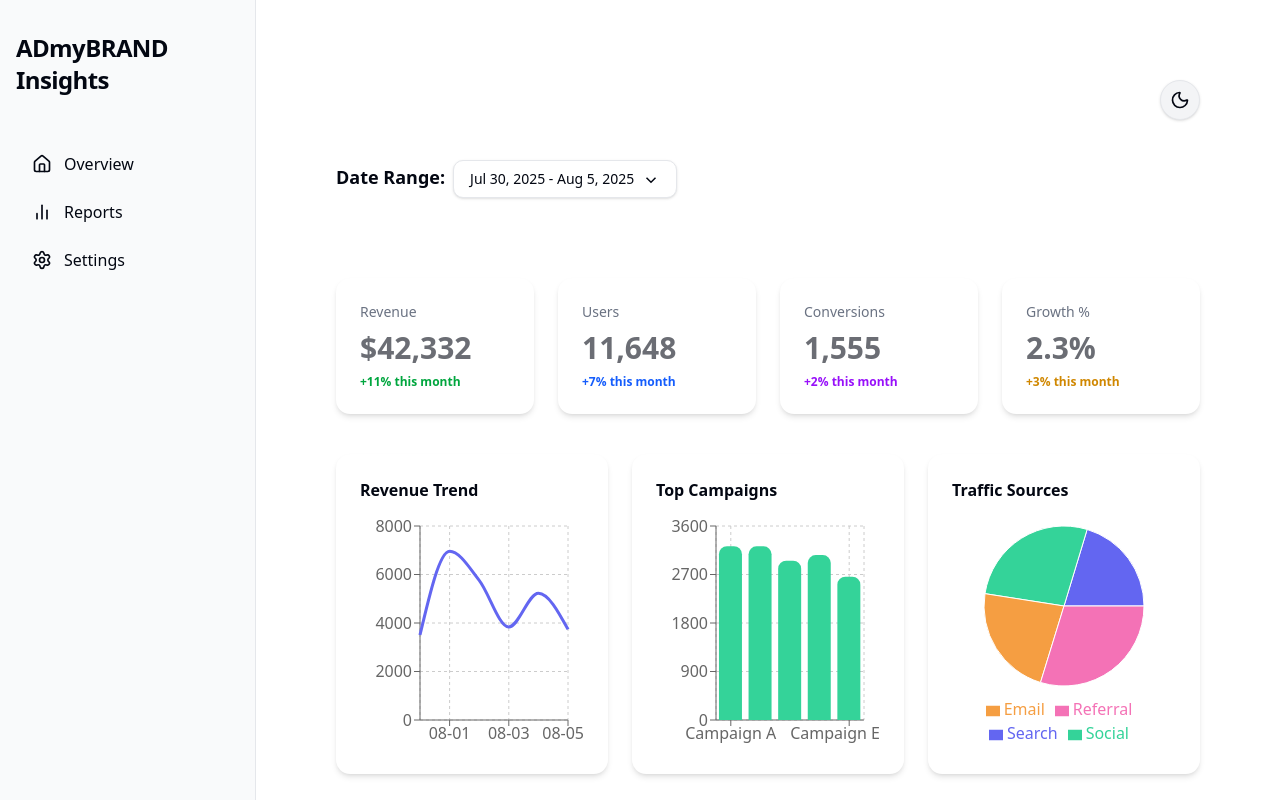
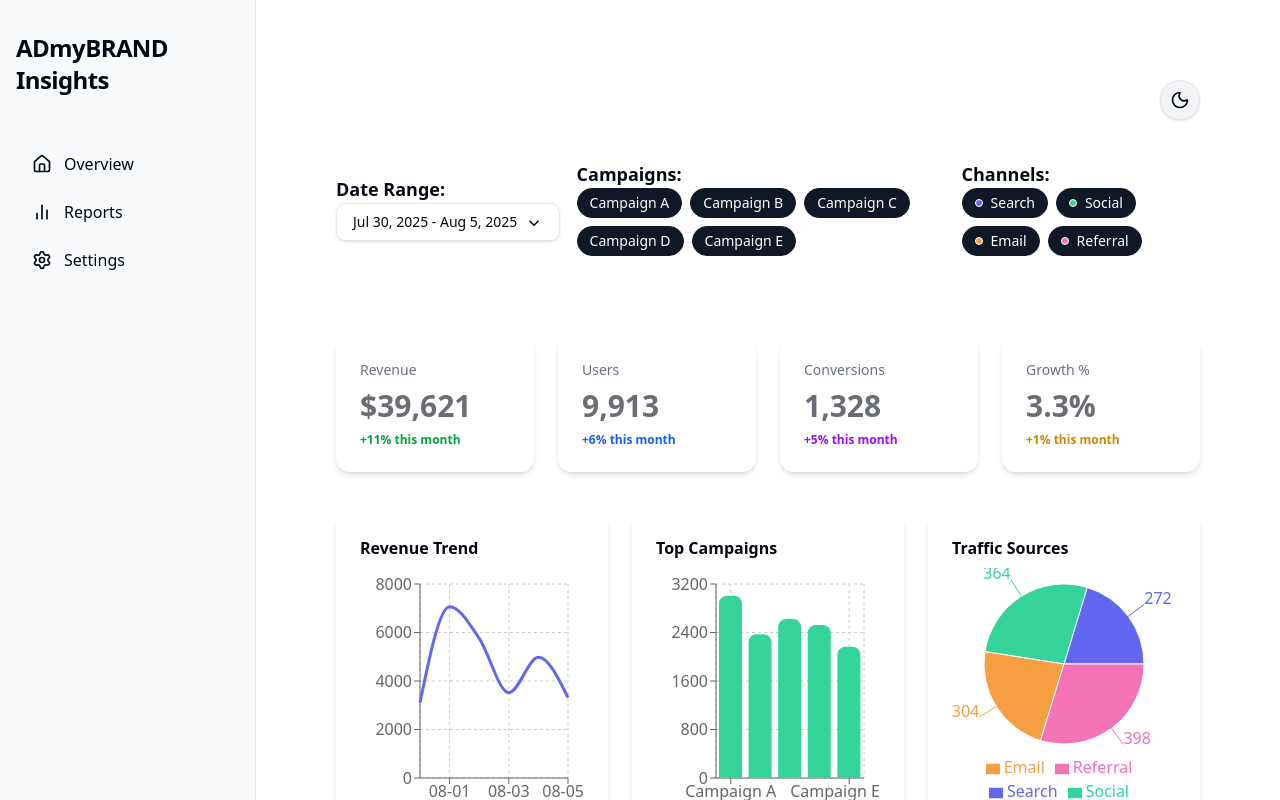
Before and after one commit to wahe7/AI-powered_dashboard, a Next.js app: page /overview in a window 1280 px wide. Shown: the top 800 px of the page. Built offline with nearby package versions, Linux system fonts and the light colour scheme.

Commit message:
add filter for compaign and source

```diff
--- a/src/app/(dashboard)/overview/page.tsx
+++ b/src/app/(dashboard)/overview/page.tsx
@@ -2,6 +2,8 @@
 
 import { Card, Skeleton } from "@/components/ui";
 import { RunningAnimal } from "@/components/ui/RunningAnimal";
+import { CampaignFilter } from "@/components/ui/CampaignFilter";
+import { SourceFilter } from "@/components/ui/SourceFilter";
 import React, { useState, useEffect } from "react";
 import { LineChart, BarChart, PieChart } from "@/components/charts";
 import { DataTable } from "@/components/table/DataTable";
@@ -20,6 +22,15 @@
     { label: "Growth %", value: `${(Math.random() * 5 + 1).toFixed(1)}%`, change: `+${getRandomInt(1,4)}%`, color: "text-yellow-600" },
   ];
 }
+
+// For filters
+const ALL_CAMPAIGNS = ['Campaign A', 'Campaign B', 'Campaign C', 'Campaign D', 'Campaign E'];
+const ALL_SOURCES = [
+  { name: 'Search', color: '#6366f1' },
+  { name: 'Social', color: '#34d399' },
+  { name: 'Email', color: '#f59e42' },
+  { name: 'Referral', color: '#f472b6' },
+];
 
 function randomizeLineChart() {
 
@@ -90,6 +101,9 @@
 import { PopoverDateRangePicker } from "@/components/ui/PopoverDateRangePicker";
 
 export default function OverviewPage() {
+  // Filter state
+  const [selectedCampaigns, setSelectedCampaigns] = useState<string[]>([...ALL_CAMPAIGNS]);
+  const [selectedSources, setSelectedSources] = useState<string[]>(ALL_SOURCES.map(s => s.name));
   const [loading, setLoading] = useState(true);
   const [metrics, setMetrics] = useState<null | { label: string; value: string; change: string; color: string }[]>(null);
   const [lineData, setLineData] = useState<null | { name: string; value: number; date: string }[] | null>(null);
@@ -129,7 +143,7 @@
       setBarSeries(randomizeBarChartSeries());
       setPieSeries(randomizePieChartSeries());
       setTable(randomizeTable());
-    }, 5000);
+    }, 10000);
     return () => clearInterval(interval);
   }, [loading]);
 
@@ -138,18 +152,27 @@
     return d >= dateRange.startDate && d <= dateRange.endDate;
   }
 
-  const filteredLineData = lineData ? lineData.filter(d => isInRange(d.date)) : [];
-  const filteredBarData = CAMPAIGNS.map(name => ({
+  // Filtered data helpers
+  const filteredLineData = lineData
+    ? lineData.filter(d => isInRange(d.date))
+    : [];
+
+  const filteredBarData = ALL_CAMPAIGNS.filter(name => selectedCampaigns.includes(name)).map(name => ({
     name,
-    value: barSeries ? barSeries.filter(d => d.name === name && isInRange(d.date)).reduce((sum, d) => sum + d.value, 0) : 0
+    value: barSeries
+      ? barSeries.filter(d => d.name === name && isInRange(d.date)).reduce((sum, d) => sum + d.value, 0)
+      : 0
   }));
-  const filteredPieData = SOURCES.map(source => ({
+
+  const filteredPieData = ALL_SOURCES.filter(source => selectedSources.includes(source.name)).map(source => ({
     name: source.name,
     color: source.color,
-    value: pieSeries ? pieSeries.filter(d => d.name === source.name && isInRange(d.date)).reduce((sum, d) => sum + d.value, 0) : 0
+    value: pieSeries
+      ? pieSeries.filter(d => d.name === source.name && isInRange(d.date)).reduce((sum, d) => sum + d.value, 0)
+      : 0
   }));
 
-  const filteredTable = CAMPAIGNS.map(campaign => {
+  const filteredTable = ALL_CAMPAIGNS.filter(campaign => selectedCampaigns.includes(campaign)).map(campaign => {
     const rows = table ? table.filter(d => d.campaign === campaign && isInRange(d.date)) : [];
     if (rows.length === 0) {
       const impressions = getRandomInt(100, 500);
@@ -174,9 +197,19 @@
   return (
     <>
       <div className="w-full flex flex-col md:flex-row md:items-center gap-4 md:gap-8 justify-between mb-6">
-        <div>
-          <span className="font-semibold text-lg mr-2">Date Range:</span>
-          <PopoverDateRangePicker range={dateRange} onChange={setDateRange} />
+        <div className="flex flex-col md:flex-row md:items-center gap-4">
+          <div>
+            <span className="font-semibold text-lg mr-2">Date Range:</span>
+            <PopoverDateRangePicker range={dateRange} onChange={setDateRange} />
+          </div>
+          <div>
+            <span className="font-semibold text-lg mr-2">Campaigns:</span>
+            <CampaignFilter campaigns={ALL_CAMPAIGNS} selected={selectedCampaigns} onChange={setSelectedCampaigns} />
+          </div>
+          <div>
+            <span className="font-semibold text-lg mr-2">Channels:</span>
+            <SourceFilter sources={ALL_SOURCES} selected={selectedSources} onChange={setSelectedSources} />
+          </div>
         </div>
       </div>
       {loading && (
--- /dev/null
+++ b/src/components/ui/CampaignFilter.tsx
@@ -0,0 +1,35 @@
+import * as React from "react";
+
+interface CampaignFilterProps {
+  campaigns: string[];
+  selected: string[];
+  onChange: (selected: string[]) => void;
+}
+
+export const CampaignFilter: React.FC<CampaignFilterProps> = ({ campaigns, selected, onChange }) => {
+  function toggle(campaign: string) {
+    if (selected.includes(campaign)) {
+      onChange(selected.filter(c => c !== campaign));
+    } else {
+      onChange([...selected, campaign]);
+    }
+  }
+  return (
+    <div className="flex flex-wrap gap-2">
+      {campaigns.map(campaign => (
+        <button
+          key={campaign}
+          type="button"
+          className={`px-3 py-1 rounded-full border text-sm transition-all flex items-center gap-1
+            ${selected.includes(campaign)
+              ? 'bg-primary text-white border-primary dark:bg-primary/90 dark:text-white dark:border-primary'
+              : 'bg-muted text-foreground border-muted-foreground hover:border-primary dark:bg-muted/70 dark:text-gray-200 dark:border-muted-foreground dark:hover:border-primary'}
+          `}
+          onClick={() => toggle(campaign)}
+        >
+          {campaign}
+        </button>
+      ))}
+    </div>
+  );
+}
--- /dev/null
+++ b/src/components/ui/SourceFilter.tsx
@@ -0,0 +1,46 @@
+import * as React from "react";
+
+interface SourceOption {
+  name: string;
+  color?: string;
+}
+
+interface SourceFilterProps {
+  sources: SourceOption[];
+  selected: string[];
+  onChange: (selected: string[]) => void;
+}
+
+export const SourceFilter: React.FC<SourceFilterProps> = ({ sources, selected, onChange }) => {
+  function toggle(source: string) {
+    if (selected.includes(source)) {
+      onChange(selected.filter(s => s !== source));
+    } else {
+      onChange([...selected, source]);
+    }
+  }
+  return (
+    <div className="flex flex-wrap gap-2">
+      {sources.map(source => (
+        <button
+          key={source.name}
+          type="button"
+          className={`px-3 py-1 rounded-full border text-sm transition-all flex items-center gap-1
+            ${selected.includes(source.name)
+              ? 'bg-primary text-white border-primary dark:bg-primary/90 dark:text-white dark:border-primary'
+              : 'bg-muted text-foreground border-muted-foreground hover:border-primary dark:bg-muted/70 dark:text-gray-200 dark:border-muted-foreground dark:hover:border-primary'}
+          `}
+          onClick={() => toggle(source.name)}
+        >
+          {source.color && (
+            <span
+              className="inline-block w-2 h-2 rounded-full mr-1 border border-white dark:border-gray-800"
+              style={{ background: source.color }}
+            />
+          )}
+          {source.name}
+        </button>
+      ))}
+    </div>
+  );
+}
```
